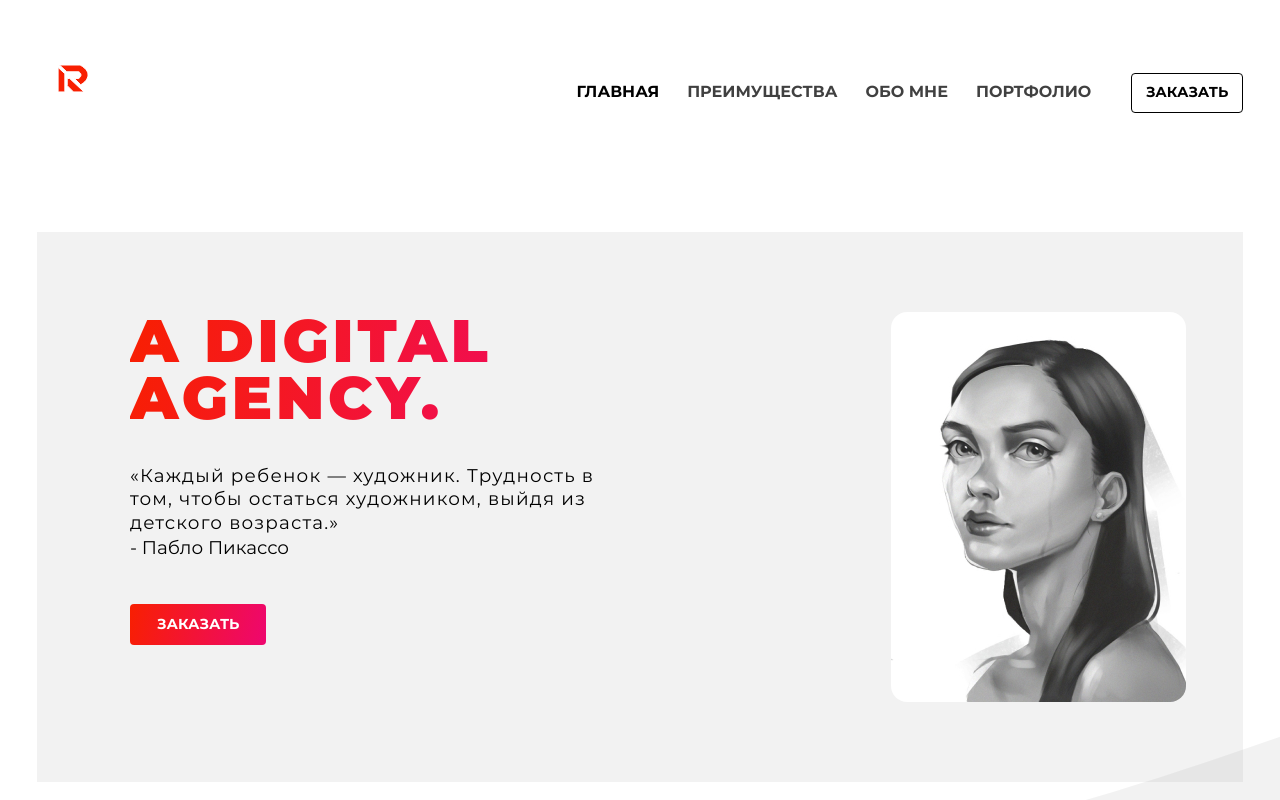
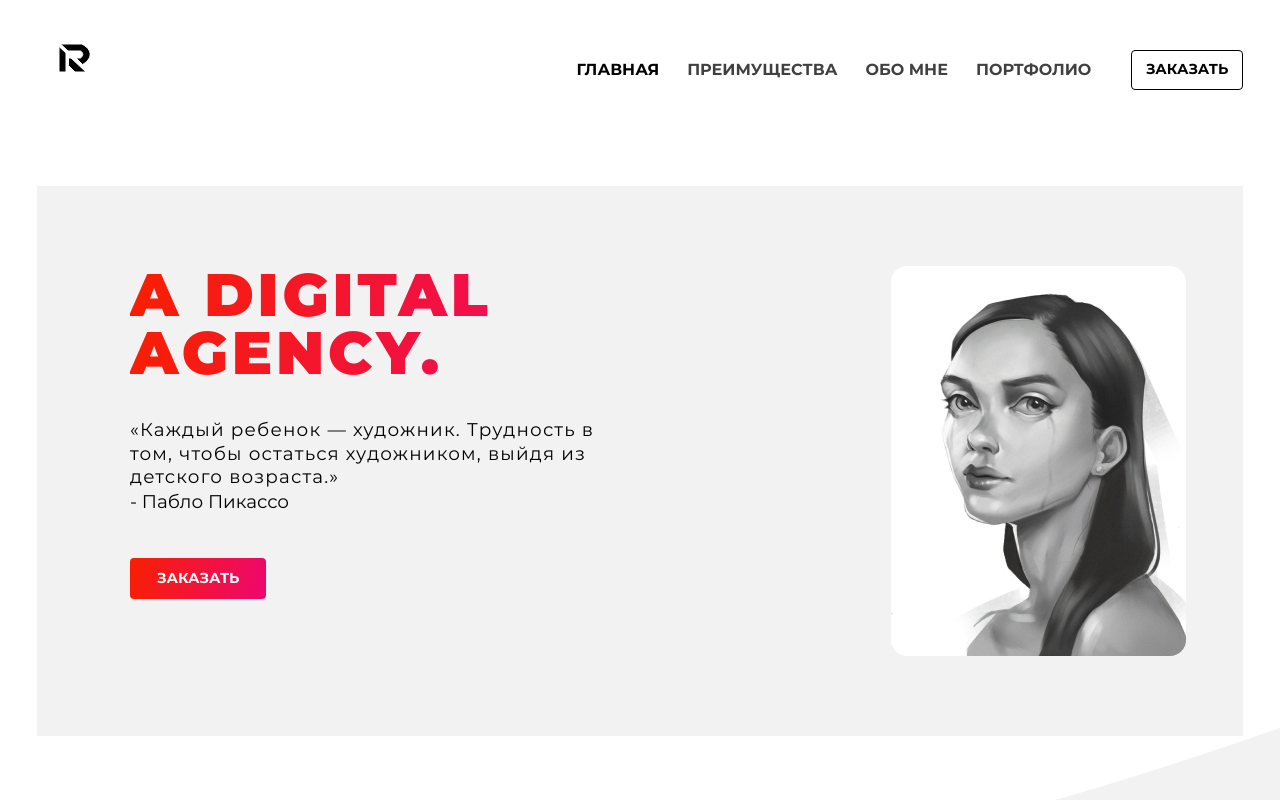
Before and after one commit to Dobroslov/Rexol-art, a website built with webpack: page src/index.html in a window 1280 px wide. Shown: the top 800 px of the page. Built offline with nearby package versions, Linux system fonts and the light colour scheme.

Commit message:
rafactor: change logo to svg slice

```diff
--- a/src/index.html
+++ b/src/index.html
@@ -113,7 +113,7 @@
         <div class="header__container">
           <div class="header__logo">
             <a href="#hero" class="logo__link">
-              <svg class="card__svg">
+              <svg class="header__icon">
                 <use xlink:href="#logo"></use>
               </svg>
             </a>
--- a/src/scss/_advantages.scss
+++ b/src/scss/_advantages.scss
@@ -33,7 +33,6 @@
     height: 120px;
     fill: #f81f01;
     fill: linear-gradient(103.02deg, #f81f01 0%, #ee076e 98.96%);
-    transition: all ease-in 0.2s;
   }
 
   &__title {
--- a/src/scss/_header.scss
+++ b/src/scss/_header.scss
@@ -10,13 +10,23 @@
   }
 
   &__logo {
-    background-color: $white;
-    // background-image: url('./assets/images/logo.png');
-    // background-size: contain;
-    // background-position: center;
-    // background-repeat: no-repeat;
-    // min-width: 80px;
-    // height: 60px;
+    .logo__link {
+      display: block;
+      width: 125px;
+      height: 80px;
+      color: $white;
+    }
+  }
+
+  &__icon {
+    width: 125px;
+    height: 80px;
+    color: $white;
+
+  }
+
+  &__icon:hover {
+    transform: scale(1.05);
   }
 
   &__nav {
@@ -28,13 +38,6 @@
     @media (max-width: 890px) {
       display: none;
     }
-  }
-
-  &__logo a {
-    display: block;
-    width: 100%;
-    height: 100%;
-    font-weight: 400;
   }
 }
 
```
